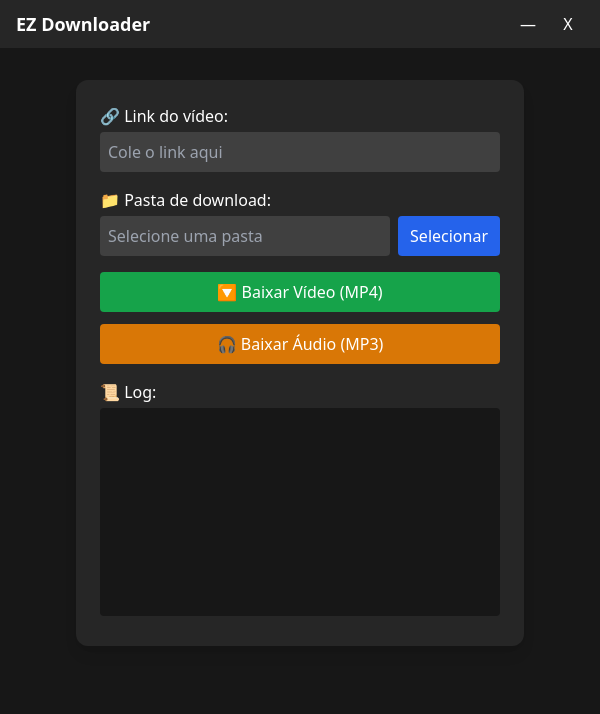
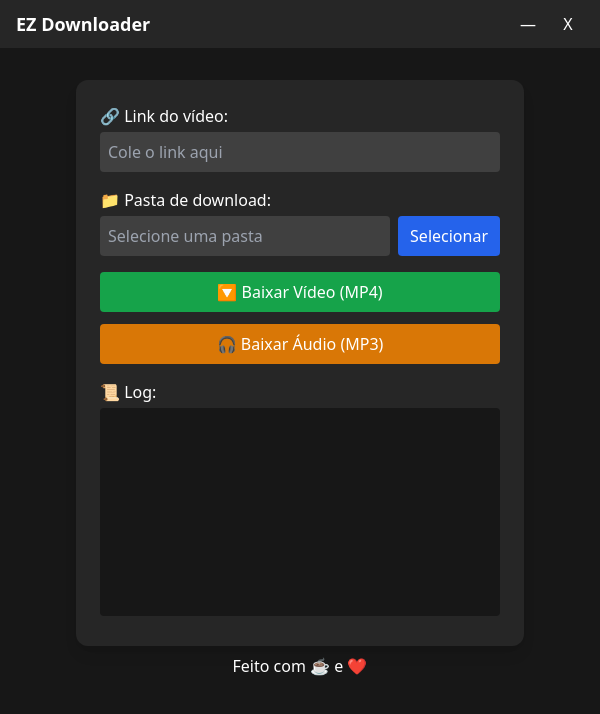
Before and after one commit to zerobertoo/EZ-Downloader, an Electron app: page src/renderer/index.html in a window 600 px wide. Drawn offline with nearby package versions, Linux system fonts and the light colour scheme; no server answers.

Commit message:
Adicionando detalhe na tela inicial

```diff
--- a/package.json
+++ b/package.json
@@ -1,6 +1,6 @@
 {
   "name": "ez-downloader",
-  "version": "1.1.4",
+  "version": "1.1.5",
   "description": "Interface simples para yt-dlp — Baixe vídeos e áudios facilmente.",
   "main": "src/main.js",
   "scripts": {
--- a/src/renderer/index.html
+++ b/src/renderer/index.html
@@ -86,7 +86,7 @@
         ></textarea>
       </div>
     </div>
-
+    <div class="text-center p-2">Feito com ☕ e ❤️</div>
     <script src="renderer.js"></script>
   </body>
 </html>
```
Also changed, not shown: 1 other file.
